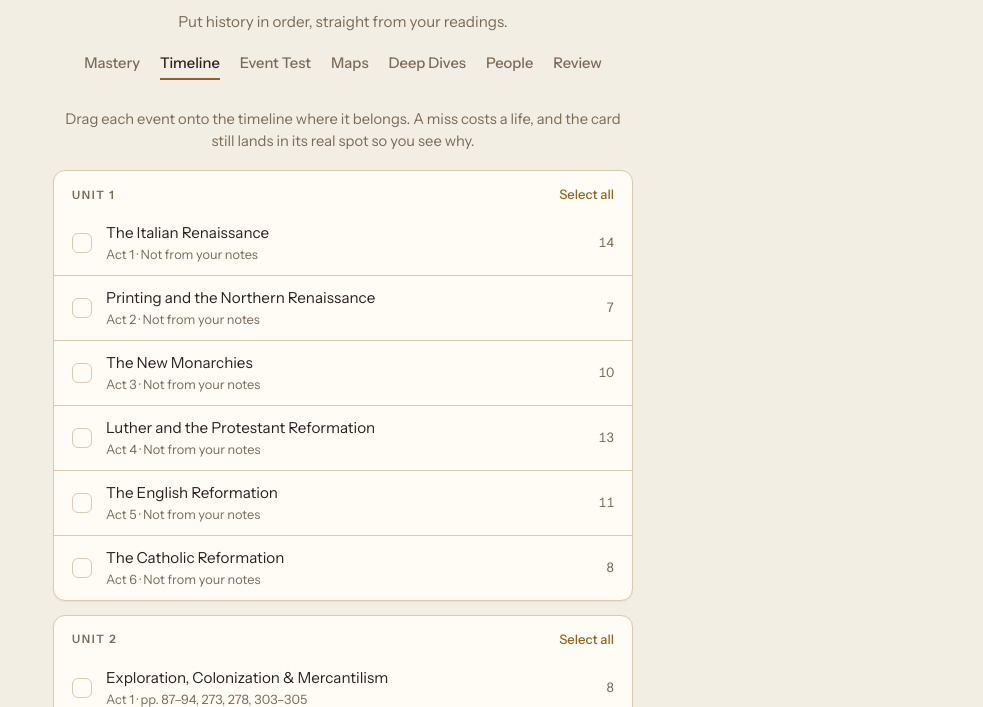
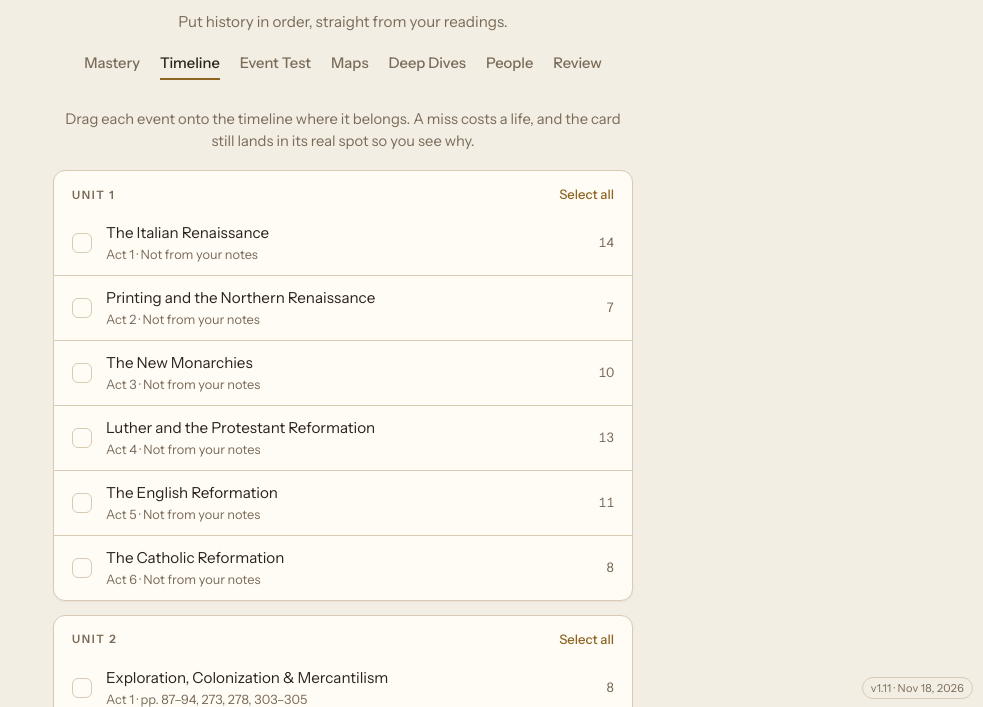
Before and after one commit to dh649/Chronicle-AP-Euro, a plain HTML site: page index.html in a window 1280 px wide. Shown: the part 93-800 px from the top of the page, without its empty margins (297-1280 px from the left). Drawn offline with Linux system fonts and the light colour scheme.

Commit message:
Add a version marker (v1.11) in the bottom right
Co-Authored-By: Claude Opus 5.5 <noreply@anthropic.com>
Claude-Session: https://claude.ai/code/session_01CrULs2jkDTXF6MmU4RjWxF

```diff
--- a/index.html
+++ b/index.html
@@ -147,6 +147,8 @@ select { width: 100%; appearance: none; background: var(--surface); color: var(-
 .step { width: min(380px, 100%); text-align: left; background: var(--surface); border: 1px solid var(--hair); border-radius: 8px; padding: 11px 14px; font-family: var(--display); font-weight: 700; font-size: .98rem; box-shadow: var(--shadow); transition: border-color .15s, transform .1s; }
 .step:hover { border-color: var(--bronze); }
 .step:active { transform: scale(.99); }
+/* version marker */
+.version { position: fixed; right: 10px; bottom: 8px; z-index: 1; font-size: 11px; letter-spacing: .02em; color: var(--muted); background: var(--page); padding: 2px 8px; border-radius: 999px; border: 1px solid var(--hair); pointer-events: none; }
 /* notes in Learn */
 .notes { display: flex; flex-direction: column; gap: 8px; }
 details.nsec { background: var(--surface); border: 1px solid var(--hair); border-radius: 10px; padding: 0 14px; }
@@ -479,6 +481,8 @@ textarea:focus-visible { outline: 2px solid var(--bronze); outline-offset: 2px;
     </div>
   </div>
 </section>
+
+<div class="version" aria-label="App version">v1.11 · Nov 18, 2026</div>
 
 <script src="data.js"></script>
 <script src="content.js"></script>
```
